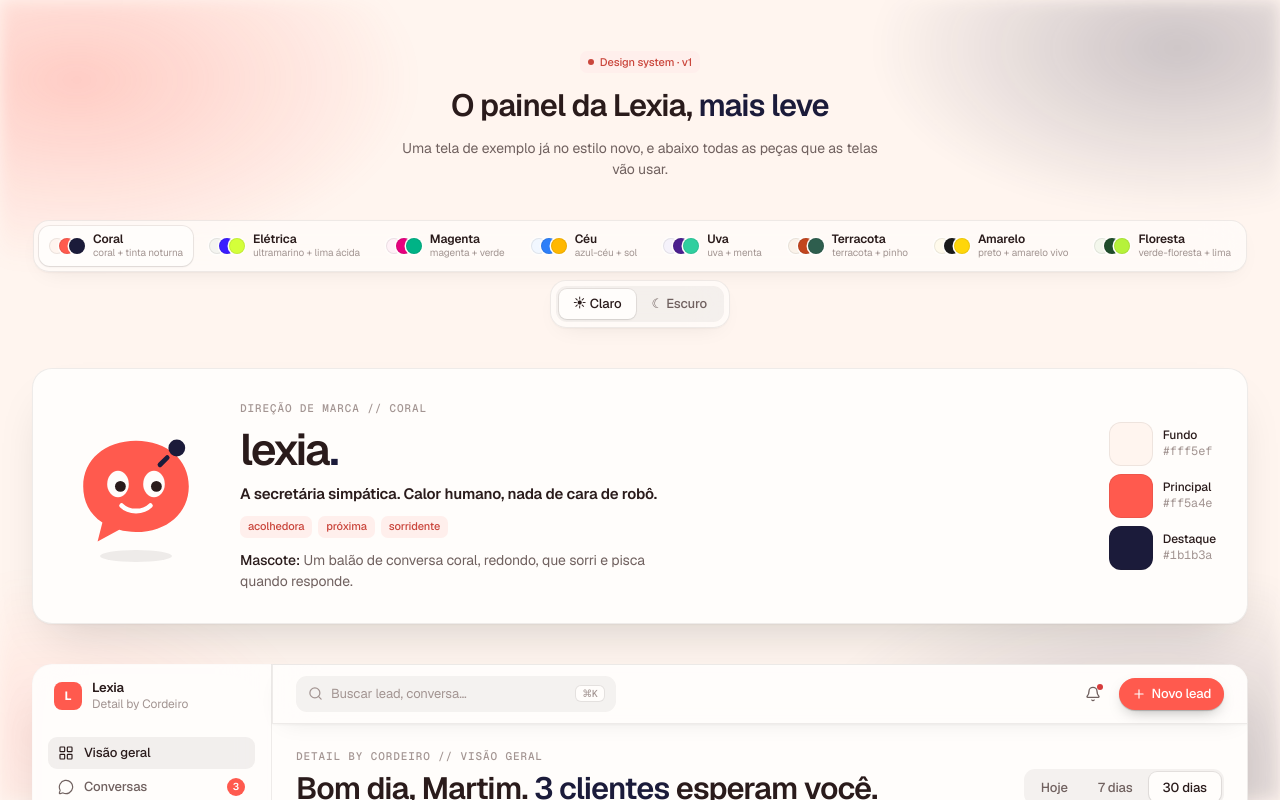
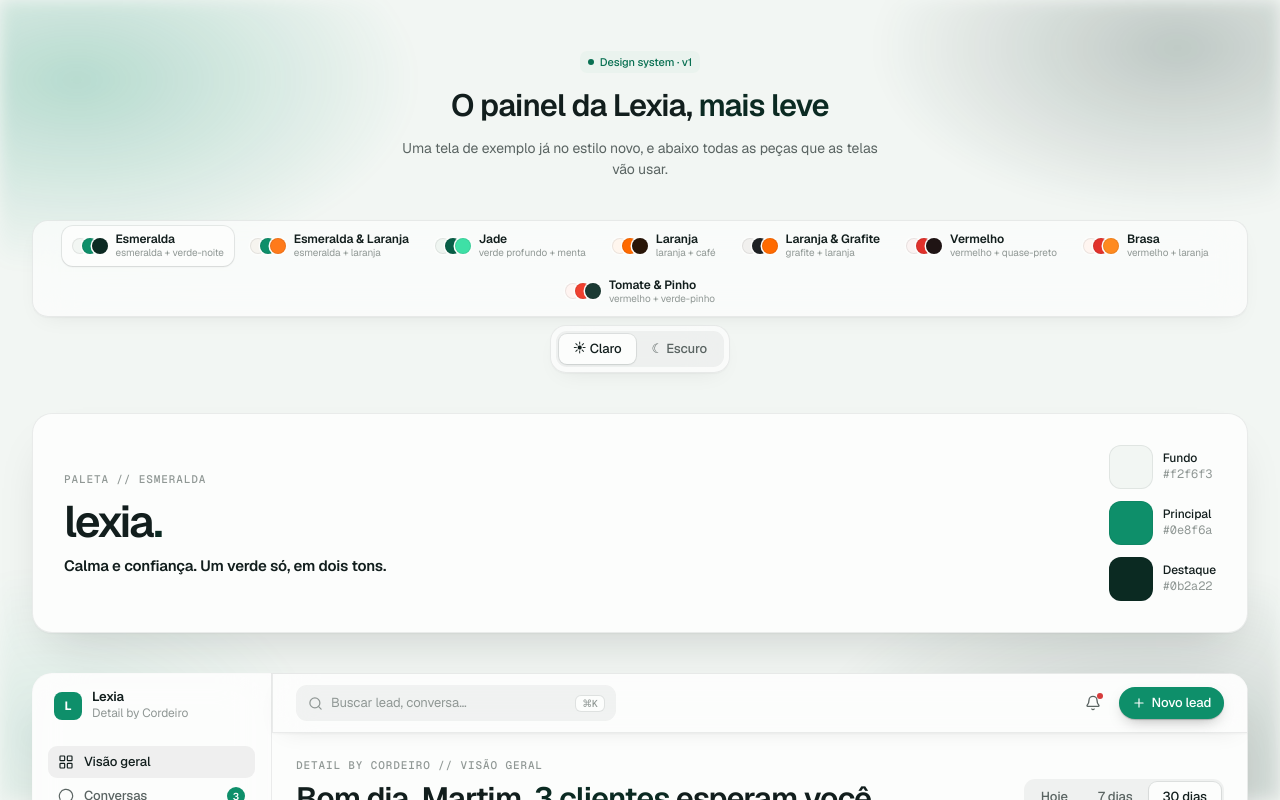
Before and after one commit to ArthurPimenta02/lexia-crm, a Next.js app: page /design in a window 1280 px wide. Shown: the top 800 px of the page. Built offline with nearby package versions, Linux system fonts and the light colour scheme.

Commit message:
Design system: sem mascote; 8 paletas novas com esmeralda, laranja e vermelho, claro e escuro
Co-Authored-By: Claude Opus 5.5 <noreply@anthropic.com>

```diff
--- a/app/design-system.css
+++ b/app/design-system.css
@@ -11,11 +11,11 @@
 
 .ds {
   /* ===== As 3 cores da paleta. Tudo o resto sai delas. ===== */
-  --c1: #fff5ef;            /* fundo */
-  --c2: #ff5a4e;            /* principal: botões, barras, seleção */
-  --c3: #1b1b3a;            /* destaque: palavras-chave, manchas, 2.ª série */
+  --c1: #f2f6f3;            /* fundo */
+  --c2: #0e8f6a;            /* principal: botões, barras, seleção */
+  --c3: #0b2a22;            /* destaque: palavras-chave, manchas, 2.ª série */
   --c2-texto: #ffffff;      /* texto em cima da principal */
-  --c3-legivel: #1b1b3a;    /* o destaque quando é texto sobre fundo claro */
+  --c3-legivel: #0b2a22;    /* o destaque quando é texto sobre fundo claro */
 
   /* Superfícies */
   --ds-fundo: var(--c1);
@@ -90,37 +90,37 @@
  * Paletas: cada uma são 3 cores (fundo, principal, destaque) e o
  * texto que fica legível em cima delas. Tudo o resto é calculado.
  * ================================================================ */
-.ds[data-paleta="coral"] {
-  --c1: #fff5ef; --c2: #ff5a4e; --c3: #1b1b3a; --c2-texto: #ffffff; --c3-legivel: #1b1b3a;
-  --c2-escuro: #ff7a6e; --c2-escuro-texto: #1a0605; --c3-escuro: #b9b8ff;
+.ds[data-paleta="esmeralda"] {
+  --c1: #f2f6f3; --c2: #0e8f6a; --c3: #0b2a22; --c2-texto: #ffffff; --c3-legivel: #0b2a22;
+  --c2-escuro: #2fd39f; --c2-escuro-texto: #03140e; --c3-escuro: #b8f0dc;
 }
-.ds[data-paleta="eletrica"] {
-  --c1: #f4f4f0; --c2: #3a1cff; --c3: #d4ff3a; --c2-texto: #ffffff; --c3-legivel: #5d7a00;
-  --c2-escuro: #8a78ff; --c2-escuro-texto: #0b0626; --c3-escuro: #d4ff3a;
+.ds[data-paleta="esmeralda-laranja"] {
+  --c1: #f6f4ef; --c2: #0e8f6a; --c3: #ff7a1a; --c2-texto: #ffffff; --c3-legivel: #d9600a;
+  --c2-escuro: #2fd39f; --c2-escuro-texto: #03140e; --c3-escuro: #ff9a4d;
 }
-.ds[data-paleta="magenta"] {
-  --c1: #fff1f7; --c2: #e6007e; --c3: #00b386; --c2-texto: #ffffff; --c3-legivel: #00875f;
-  --c2-escuro: #ff4fa8; --c2-escuro-texto: #1f0010; --c3-escuro: #3fe0b0;
+.ds[data-paleta="jade"] {
+  --c1: #eff5f1; --c2: #075e46; --c3: #3ee0a6; --c2-texto: #ffffff; --c3-legivel: #0e8f6a;
+  --c2-escuro: #3ee0a6; --c2-escuro-texto: #03140e; --c3-escuro: #a6f5d6;
 }
-.ds[data-paleta="ceu"] {
-  --c1: #f1f7ff; --c2: #2d7ff9; --c3: #ffb800; --c2-texto: #ffffff; --c3-legivel: #b37f00;
-  --c2-escuro: #6aa8ff; --c2-escuro-texto: #04122a; --c3-escuro: #ffc83d;
+.ds[data-paleta="laranja"] {
+  --c1: #fff6ee; --c2: #ff6a00; --c3: #2a1608; --c2-texto: #ffffff; --c3-legivel: #2a1608;
+  --c2-escuro: #ff8a33; --c2-escuro-texto: #1f0c00; --c3-escuro: #ffd2ad;
 }
-.ds[data-paleta="uva"] {
-  --c1: #f5f2fb; --c2: #4b1f8f; --c3: #2fcf9f; --c2-texto: #ffffff; --c3-legivel: #12916a;
-  --c2-escuro: #a88bea; --c2-escuro-texto: #140828; --c3-escuro: #4fe3b5;
+.ds[data-paleta="laranja-grafite"] {
+  --c1: #f1f0ee; --c2: #1e2124; --c3: #ff6a00; --c2-texto: #ffffff; --c3-legivel: #e05a00;
+  --c2-escuro: #ff7a1a; --c2-escuro-texto: #1f0c00; --c3-escuro: #e8e6e3;
 }
-.ds[data-paleta="terracota"] {
-  --c1: #fbf3ea; --c2: #c2451e; --c3: #2e5e4e; --c2-texto: #ffffff; --c3-legivel: #2e5e4e;
-  --c2-escuro: #e8714a; --c2-escuro-texto: #1f0a03; --c3-escuro: #7cc4a8;
+.ds[data-paleta="vermelho"] {
+  --c1: #fbf3f2; --c2: #e0312b; --c3: #1f1414; --c2-texto: #ffffff; --c3-legivel: #1f1414;
+  --c2-escuro: #ff5a52; --c2-escuro-texto: #1f0303; --c3-escuro: #ffc9c5;
 }
-.ds[data-paleta="amarelo"] {
-  --c1: #fffaeb; --c2: #1a1a1a; --c3: #ffd60a; --c2-texto: #ffd60a; --c3-legivel: #a88600;
-  --c2-escuro: #ffd60a; --c2-escuro-texto: #1a1a1a; --c3-escuro: #fff3b0;
+.ds[data-paleta="brasa"] {
+  --c1: #fff5f0; --c2: #e2322b; --c3: #ff8a1f; --c2-texto: #ffffff; --c3-legivel: #d0670a;
+  --c2-escuro: #ff5a52; --c2-escuro-texto: #1f0303; --c3-escuro: #ffa94d;
 }
-.ds[data-paleta="floresta"] {
-  --c1: #f3f7ec; --c2: #1f4d2b; --c3: #b6f23a; --c2-texto: #ffffff; --c3-legivel: #5a8a00;
-  --c2-escuro: #b6f23a; --c2-escuro-texto: #102a00; --c3-escuro: #e6ffb0;
+.ds[data-paleta="tomate"] {
+  --c1: #fff4f1; --c2: #f0402f; --c3: #1b3a33; --c2-texto: #ffffff; --c3-legivel: #1b3a33;
+  --c2-escuro: #ff6655; --c2-escuro-texto: #1f0303; --c3-escuro: #8fd6bf;
 }
 
 /* ---------- Modo escuro: o mesmo trio, sobre um quase-preto tingido pela principal ---------- */
--- a/app/design/vitrine.tsx
+++ b/app/design/vitrine.tsx
@@ -478,61 +478,21 @@ function Catalogo() {
 
 
 const paletas = [
-  {
-    id: "coral", nome: "Coral", nota: "coral + tinta noturna", cores: ["#fff5ef", "#ff5a4e", "#1b1b3a"],
-    conceito: "A secretária simpática. Calor humano, nada de cara de robô.",
-    personalidade: ["acolhedora", "próxima", "sorridente"],
-    mascote: "Um balão de conversa coral, redondo, que sorri e pisca quando responde.",
-  },
-  {
-    id: "eletrica", nome: "Elétrica", nota: "ultramarino + lima ácida", cores: ["#f4f4f0", "#3a1cff", "#d4ff3a"],
-    conceito: "Tecnologia que impressiona. Rápida, jovem, um pouco atrevida.",
-    personalidade: ["rápida", "ousada", "nerd do bem"],
-    mascote: "Uma faísca azul com olhos de pixel, que deixa um rastro lima quando corre.",
-  },
-  {
-    id: "magenta", nome: "Magenta", nota: "magenta + verde", cores: ["#fff1f7", "#e6007e", "#00b386"],
-    conceito: "Inesquecível. Uma cor que ninguém do setor usa.",
-    personalidade: ["confiante", "vibrante", "memorável"],
-    mascote: "Uma gota magenta com fones verdes, sempre pronta para atender.",
-  },
-  {
-    id: "ceu", nome: "Céu", nota: "azul-céu + sol", cores: ["#f1f7ff", "#2d7ff9", "#ffb800"],
-    conceito: "Otimista e fácil. Qualquer dono de negócio entende de primeira.",
-    personalidade: ["clara", "otimista", "confiável"],
-    mascote: "Uma nuvem azul com um solzinho no lugar do coração.",
-  },
-  {
-    id: "uva", nome: "Uva", nota: "uva + menta", cores: ["#f5f2fb", "#4b1f8f", "#2fcf9f"],
-    conceito: "Premium e calma. Combina com spa, estética e clínicas.",
-    personalidade: ["elegante", "serena", "inteligente"],
-    mascote: "Uma coruja uva de óculos menta, que sabe a agenda de cor.",
-  },
-  {
-    id: "terracota", nome: "Terracota", nota: "terracota + pinho", cores: ["#fbf3ea", "#c2451e", "#2e5e4e"],
-    conceito: "Feita à mão. Negócio local, conversa de balcão, confiança.",
-    personalidade: ["artesanal", "calorosa", "honesta"],
-    mascote: "Um vasinho de barro com uma folha de pinho que balança ao falar.",
-  },
-  {
-    id: "amarelo", nome: "Amarelo", nota: "preto + amarelo vivo", cores: ["#fffaeb", "#1a1a1a", "#ffd60a"],
-    conceito: "Marca forte, de outdoor. Contraste máximo, reconhecível de longe.",
-    personalidade: ["direta", "enérgica", "bem-humorada"],
-    mascote: "Um balão amarelo de traço preto grosso, estilo desenho animado.",
-  },
-  {
-    id: "floresta", nome: "Floresta", nota: "verde-floresta + lima", cores: ["#f3f7ec", "#1f4d2b", "#b6f23a"],
-    conceito: "Crescimento. O agente que faz o negócio do cliente crescer.",
-    personalidade: ["sólida", "fresca", "de confiança"],
-    mascote: "Um broto lima que cresce um pouco a cada cliente atendido.",
-  },
+  { id: "esmeralda", nome: "Esmeralda", nota: "esmeralda + verde-noite", cores: ["#f2f6f3", "#0e8f6a", "#0b2a22"], conceito: "Calma e confiança. Um verde só, em dois tons." },
+  { id: "esmeralda-laranja", nome: "Esmeralda & Laranja", nota: "esmeralda + laranja", cores: ["#f6f4ef", "#0e8f6a", "#ff7a1a"], conceito: "O verde dá confiança, o laranja dá energia nos destaques." },
+  { id: "jade", nome: "Jade", nota: "verde profundo + menta", cores: ["#eff5f1", "#075e46", "#3ee0a6"], conceito: "Verde mais escuro e sério, com menta vivo nos detalhes." },
+  { id: "laranja", nome: "Laranja", nota: "laranja + café", cores: ["#fff6ee", "#ff6a00", "#2a1608"], conceito: "Quente e enérgica. O laranja manda em tudo." },
+  { id: "laranja-grafite", nome: "Laranja & Grafite", nota: "grafite + laranja", cores: ["#f1f0ee", "#1e2124", "#ff6a00"], conceito: "Sóbria e técnica. O laranja aparece só onde importa." },
+  { id: "vermelho", nome: "Vermelho", nota: "vermelho + quase-preto", cores: ["#fbf3f2", "#e0312b", "#1f1414"], conceito: "Forte e decidida. Vermelho puro com contraste máximo." },
+  { id: "brasa", nome: "Brasa", nota: "vermelho + laranja", cores: ["#fff5f0", "#e2322b", "#ff8a1f"], conceito: "Calor do vermelho ao laranja. Viva e acolhedora." },
+  { id: "tomate", nome: "Tomate & Pinho", nota: "vermelho + verde-pinho", cores: ["#fff4f1", "#f0402f", "#1b3a33"], conceito: "Vermelho alegre com um verde-pinho escuro para equilibrar." },
 ] as const;
 
 type IdPaleta = (typeof paletas)[number]["id"];
 
 function SeletorPaleta({ onChange, valor }: { onChange: (v: IdPaleta) => void; valor: IdPaleta }) {
   return (
-    <div className="ds-vidro flex max-w-full gap-1.5 overflow-x-auto rounded-[16px] p-1.5">
+    <div className="ds-vidro flex max-w-full flex-wrap justify-center gap-1.5 rounded-[16px] p-1.5">
       {paletas.map((p) => (
         <button
           aria-pressed={p.id === valor}
@@ -557,50 +517,18 @@ function SeletorPaleta({ onChange, valor }: { onChange: (v: IdPaleta) => void; v
 }
 
 
-/** Rascunho de mascote: só para imaginar a marca, não é o desenho final. */
-function RascunhoMascote() {
-  return (
-    <svg aria-hidden className="h-36 w-36" viewBox="0 0 120 120">
-      <ellipse cx="60" cy="110" fill="var(--ds-texto)" opacity="0.08" rx="30" ry="5" />
-      <path
-        d="M60 14c26 0 44 16 44 38s-18 38-44 38c-5 0-10-.6-14-1.8L28 98l4-16C21 75 16 64 16 52 16 30 34 14 60 14Z"
-        fill="var(--ds-acao)"
-      />
-      <ellipse cx="45" cy="50" fill="var(--ds-superficie)" rx="9" ry="11" />
-      <ellipse cx="75" cy="50" fill="var(--ds-superficie)" rx="9" ry="11" />
-      <circle cx="47" cy="52" fill="var(--ds-texto)" r="4.5" />
-      <circle cx="77" cy="52" fill="var(--ds-texto)" r="4.5" />
-      <path d="M48 68c6 6 18 6 24 0" fill="none" stroke="var(--ds-acao-texto)" strokeLinecap="round" strokeWidth="4" />
-      <circle cx="94" cy="20" fill="var(--ds-mancha-2)" r="7" />
-      <path d="M86 28l-6 6" stroke="var(--ds-mancha-2)" strokeLinecap="round" strokeWidth="4" />
-    </svg>
-  );
-}
-
 function DirecaoMarca({ id }: { id: IdPaleta }) {
   const p = paletas.find((x) => x.id === id) ?? paletas[0];
   return (
-    <section className="ds-cartao grid items-center gap-8 overflow-hidden p-8 md:grid-cols-[auto_1fr_auto]">
-      <div className="flex items-center justify-center">
-        <RascunhoMascote />
-      </div>
+    <section className="ds-cartao grid items-center gap-8 overflow-hidden p-8 md:grid-cols-[1fr_auto]">
       <div className="flex flex-col gap-3">
-        <p className="ds-sobretitulo">Direção de marca // {p.nome}</p>
+        <p className="ds-sobretitulo">Paleta // {p.nome}</p>
         <p className="text-[2.75rem] leading-none font-semibold tracking-[-0.045em]">
           lexia<span className="ds-destaque">.</span>
         </p>
         <p className="ds-titulo-3 max-w-md">{p.conceito}</p>
-        <div className="flex flex-wrap gap-1.5">
-          {p.personalidade.map((x) => (
-            <Selo key={x} tom="verde">{x}</Selo>
-          ))}
-        </div>
-        <p className="ds-corpo max-w-md text-[var(--ds-texto-2)]">
-          <span className="font-medium text-[var(--ds-texto)]">Mascote: </span>
-          {p.mascote}
-        </p>
       </div>
-      <div className="flex gap-2 md:flex-col">
+      <div className="flex gap-3 md:flex-col">
         {p.cores.map((c, i) => (
           <div className="flex items-center gap-2.5" key={c}>
             <span className="size-11 rounded-[12px] shadow-[inset_0_0_0_1px_var(--ds-linha)]" style={{ background: c }} />
@@ -618,15 +546,17 @@ function DirecaoMarca({ id }: { id: IdPaleta }) {
 type Modo = "claro" | "escuro";
 
 export function Vitrine() {
-  const [paleta, setPaleta] = useState<IdPaleta>("coral");
+  const [paleta, setPaleta] = useState<IdPaleta>("esmeralda");
   const [modo, setModo] = useState<Modo>("claro");
 
-  // A paleta vai no endereço (/design#coral-escuro) para dar para partilhar.
+  // A paleta vai no endereço (/design#esmeralda-escuro) para dar para partilhar.
   useEffect(() => {
     const ler = () => {
-      const [h, m] = window.location.hash.slice(1).split("-");
+      const hash = window.location.hash.slice(1);
+      const escuro = hash.endsWith("-escuro");
+      const h = escuro ? hash.slice(0, -"-escuro".length) : hash;
       if (paletas.some((p) => p.id === h)) setPaleta(h as IdPaleta);
-      setModo(m === "escuro" ? "escuro" : "claro");
+      setModo(escuro ? "escuro" : "claro");
     };
     ler();
     window.addEventListener("hashchange", ler);
```
